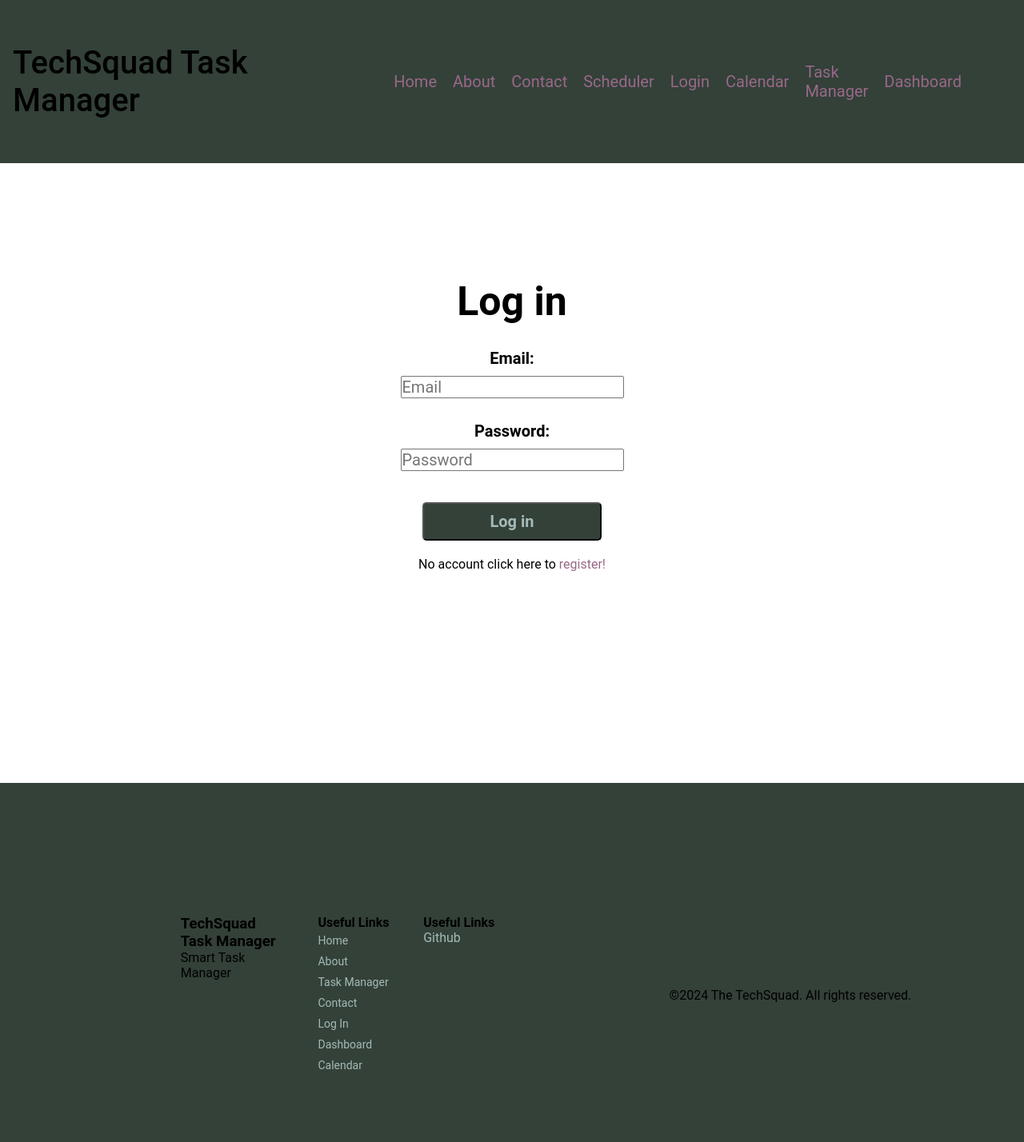
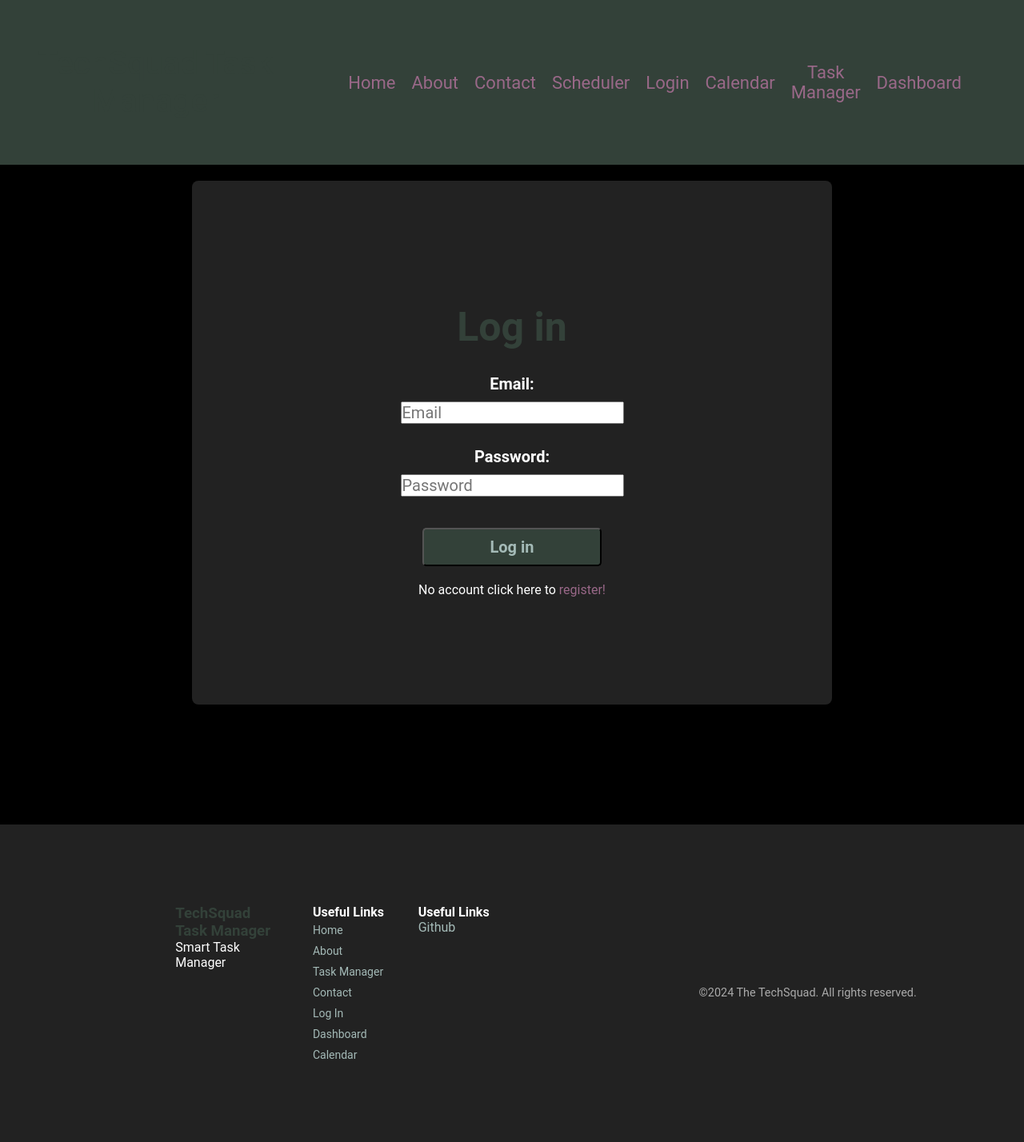
Before and after one commit to Courage718/TheTechSquad, a plain HTML site: page src/main/resources/templates/login_page.html in a window 1280 px wide. Shown: the top 1428 px of the page at 80% size. Drawn offline with Linux system fonts and the light colour scheme.

Commit message:
fixed p3

```diff
--- a/src/main/resources/templates/login_page.html
+++ b/src/main/resources/templates/login_page.html
@@ -6,7 +6,89 @@
     <title>Document</title>
     <link rel="stylesheet" href="/css/login_page_styling.css">
 </head>
+<style>
+    body {
+        background-color: black;
+        color: white;
+        font-family: Arial, sans-serif;
+        margin: 0;
+        padding: 0;
+    }
 
+    h1, h2, h3 {
+        font-weight: bold;
+        color: #334139;
+    }
+
+    header, footer {
+        background-color: #222;
+        color: white;
+        padding: 15px 0;
+    }
+
+    header h1 {
+        margin: 0;
+        padding: 0 20px;
+        text-align: center;
+    }
+
+    nav ul {
+        list-style: none;
+        padding: 0;
+        text-align: center;
+    }
+
+    nav ul li {
+        display: inline;
+        margin: 0 15px;
+    }
+
+    nav ul li a {
+        color: white;
+        font-size: 1.1em;
+        text-decoration: none;
+    }
+
+    nav ul li a:hover {
+        text-decoration: underline;
+        color: #334139;
+    }
+
+    main {
+        max-width: 800px;
+        margin: 20px auto;
+        padding: 20px;
+        background-color: #222;
+        border-radius: 8px;
+    }
+
+    section {
+        margin-bottom: 20px;
+    }
+
+    .cols {
+        display: flex;
+        justify-content: space-between;
+        flex-wrap: wrap;
+        margin-top: 20px;
+    }
+
+    footer a {
+        color: white;
+        text-decoration: none;
+    }
+
+    footer a:hover {
+        text-decoration: underline;
+        color: #334139;
+    }
+
+    footer .copy-right {
+        font-size: 0.9em;
+        margin-top: 20px;
+        color: #aaa;
+    }
+</style>
 <body>
 
     <header class="navbar">
```
Also changed, not shown: src/main/resources/templates/userInputTask.html (+82 -0 lines).
